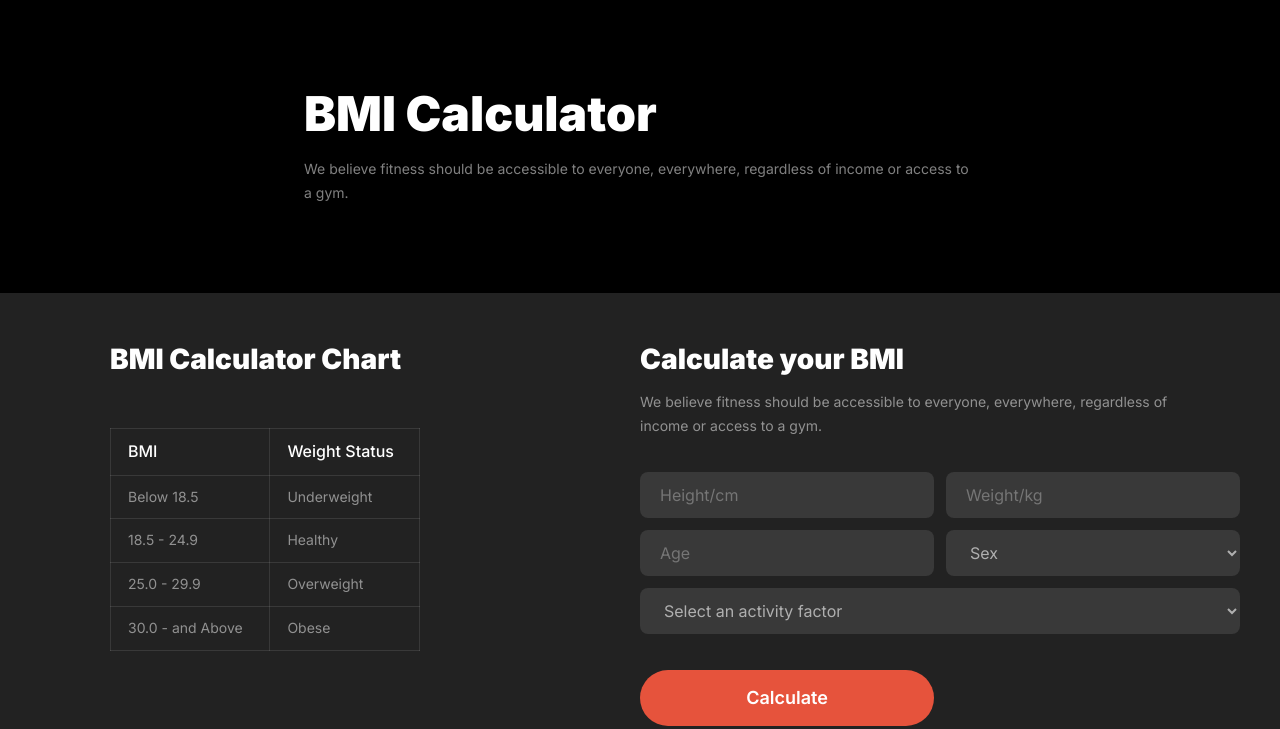
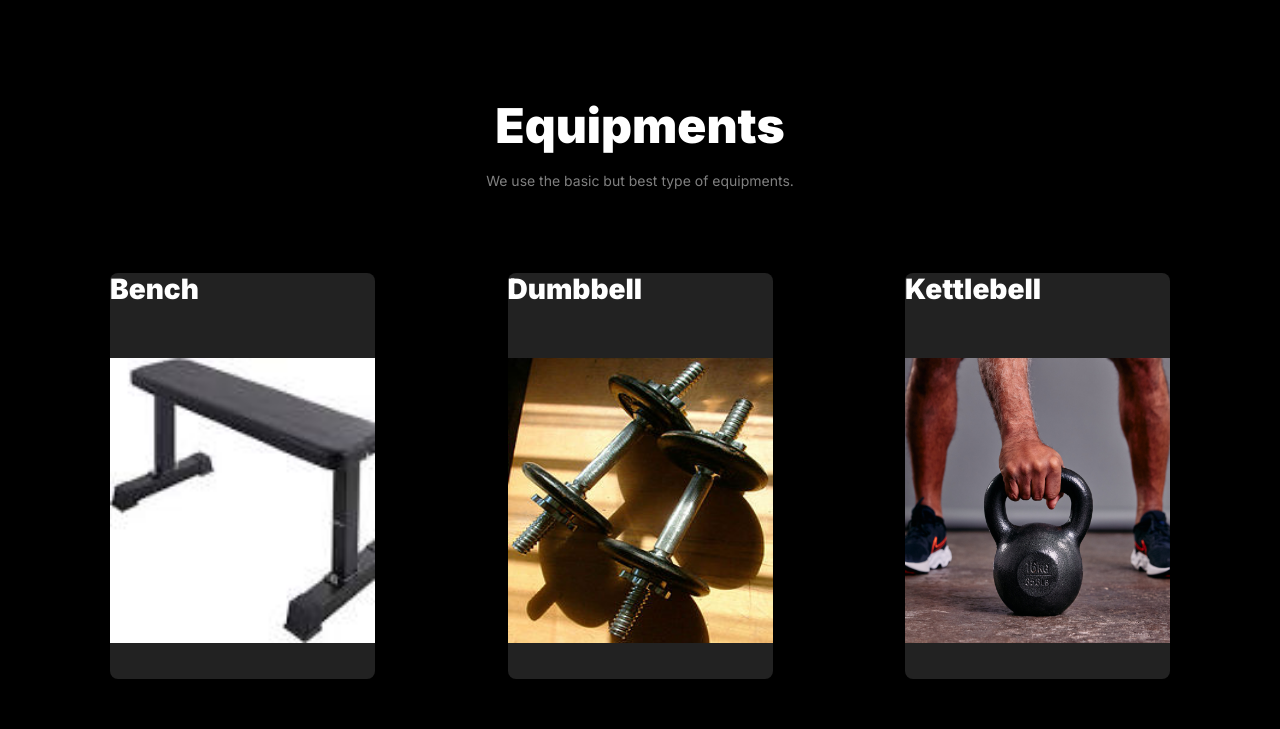
Before and after one commit to Yuvraj-Hossain047/fitness-ph-project, a plain HTML site: page index.html in a window 1280 px wide. Shown: the part 2564-3293 px from the top of the page. Drawn offline with Linux system fonts and the light colour scheme; a web font is replaced by a local one.

Commit message:
added new unique section

```diff
--- a/css/responsive.css
+++ b/css/responsive.css
@@ -97,6 +97,17 @@
     #train_exercise {
         padding: 66px 20px 0;
     }
+    /* ===================equip PART================ */
+        #equip{
+            padding: 80px 30px;
+        }
+        #equip .items {
+            flex-direction: column;
+            gap: 20px;
+        }
+        #equip .items .item {
+            width: 100%;
+        }
     /* ==========BMI_CALC part======================= */
     #bmi_calc {
         padding: 22px 20px 32px;
--- a/css/style.css
+++ b/css/style.css
@@ -314,6 +314,31 @@ body{
 #train_exercise .trainings .train:hover img{
     transform: scale(1.1);
 }
+/* ===============================================equip PART========================= */
+#equip{
+    padding: 100px 0;
+}
+#equip .items{
+    display: flex;
+    justify-content: space-between;
+    margin-top: 80px;
+}
+#equip .items .item{
+    width: 25%;
+    background: rgb(34, 34, 34);
+    border-radius: 8px;
+}
+#equip .items .item p{
+    font-size: 28px;
+    font-weight: 900;
+    line-height: 120%;
+    color: rgb(255, 255, 255);
+    margin-bottom: 52px;
+}
+#equip .items .item img{
+    width: 100%;
+    height: 70%;
+}
 /* ===============================================BMI_calc PART========================= */
  #bmi_calc{
     padding: 88px 0;
--- a/index.html
+++ b/index.html
@@ -121,42 +121,66 @@
                     <div class="train_d tint1">
                         <p>Lunge</p>
                     </div>
-                    <img src="assets/exercise1.jpg" alt="">
+                    <img src="assets/exercise1.jpg" alt="exercise Lunge">
                 </div>
                 <div class="train gs-4 xs_gs-4">
                     <div class="train_d tint2">
                         <p>Pushups</p>
                     </div>
-                    <img src="assets/exercise2.png" alt="">
+                    <img src="assets/exercise2.png" alt="exercise Pushups">
                 </div>
                 <div class="train gs-2 xs_d_none">
                     <div class="train_d tint3">
                         <p>Tuck jumps</p>
                     </div>
-                    <img src="assets/exercise3.png" alt="">
+                    <img src="assets/exercise3.png" alt="exercise Tuck jumps">
                 </div>
                 <div class="train gs-3 xs_gs-4">
                     <div class="train_d tint4">
                         <p>Side bending</p>
                     </div>
-                    <img src="assets/exercise4.png" alt="">
+                    <img src="assets/exercise4.png" alt="exercise Side bending">
                 </div>
                 <div class="train gs-2 xs_gs-4">
                     <div class="train_d tint5">
                         <p>Jumping lunges</p>
                     </div>
-                    <img src="assets/exercise5.jpg" alt="">
+                    <img src="assets/exercise5.jpg" alt="exercise Jumping lunges">
                 </div>
                 <div class="train gs-3 xs_d_none">
                     <div class="train_d tint6">
                         <p>Bicycle crunch</p>
                     </div>
-                    <img src="assets/exercise6.jpg" alt="">
+                    <img src="assets/exercise6.jpg" alt="exercise Bicycle crunch">
                 </div>
             </div>
         </div>
     </section>
-    <!-- ------------------- -->
+    <!-- ===================================================================================================
+                                             equip PART
+     =================================================================================================== -->
+     <section id="equip">
+        <div class="container">
+            <div class="sec_title tac">
+                <h3>Equipments</h3>
+                <p>We use the basic but best type of equipments.</p>
+            </div>
+            <div class="items">
+                <div class="item">
+                    <p>Bench</p>
+                    <img src="assets/bench.jpeg" alt="benchpress">
+                </div>
+                <div class="item">
+                    <p>Dumbbell</p>
+                    <img src="assets/dumbbells.jpeg" alt="dumbbells">
+                </div>
+                <div class="item">
+                    <p>Kettlebell</p>
+                    <img src="assets/KETTLEBELLS.jpg" alt="KETTLEBELLS">
+                </div>
+            </div>
+        </div>
+     </section>
     <!-- ===================================================================================================
                                              BMI_CALC PART
      =================================================================================================== -->
```
Also changed, not shown: assets/KETTLEBELLS.jpg (added), assets/bench.jpeg (added), assets/dumbbells.jpeg (added).
